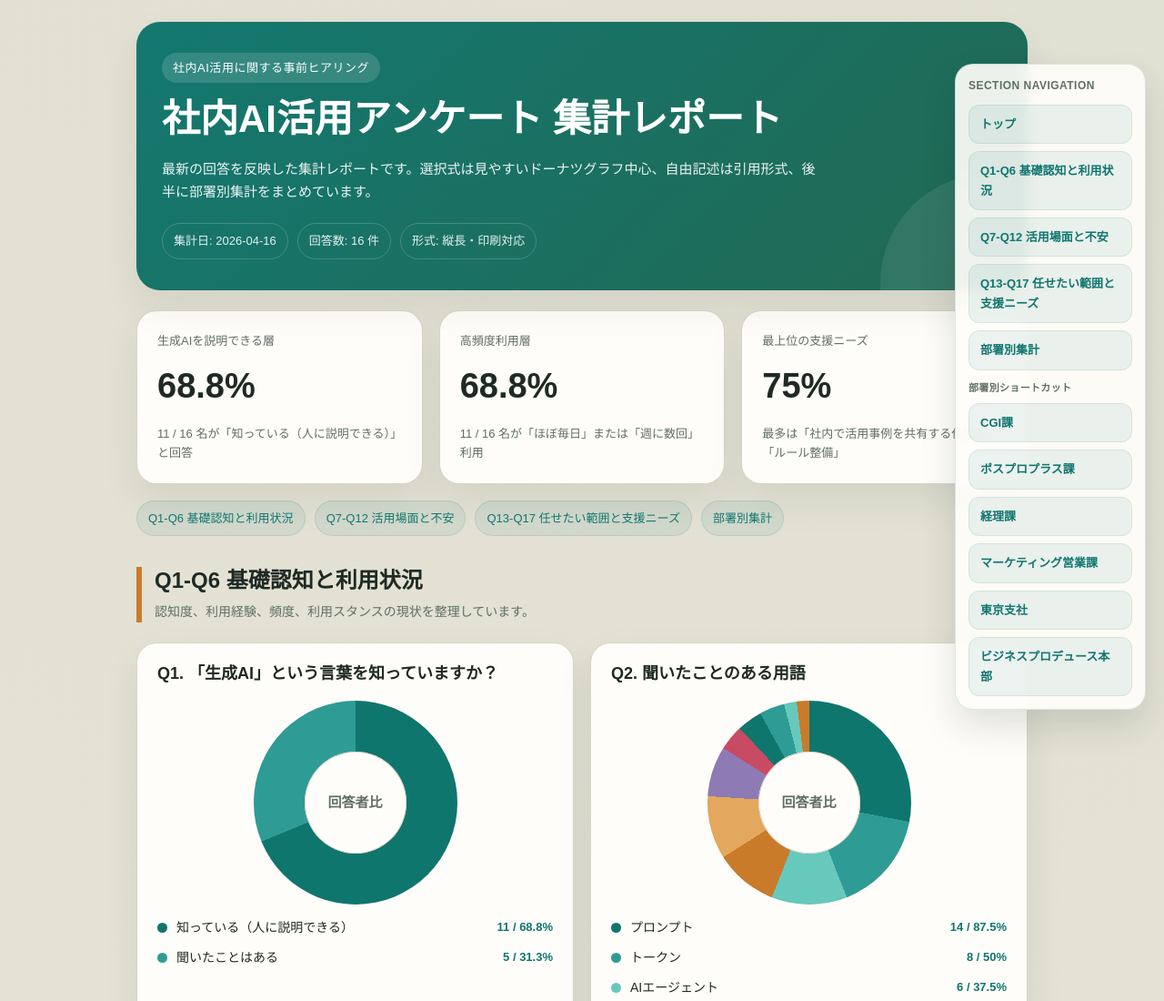
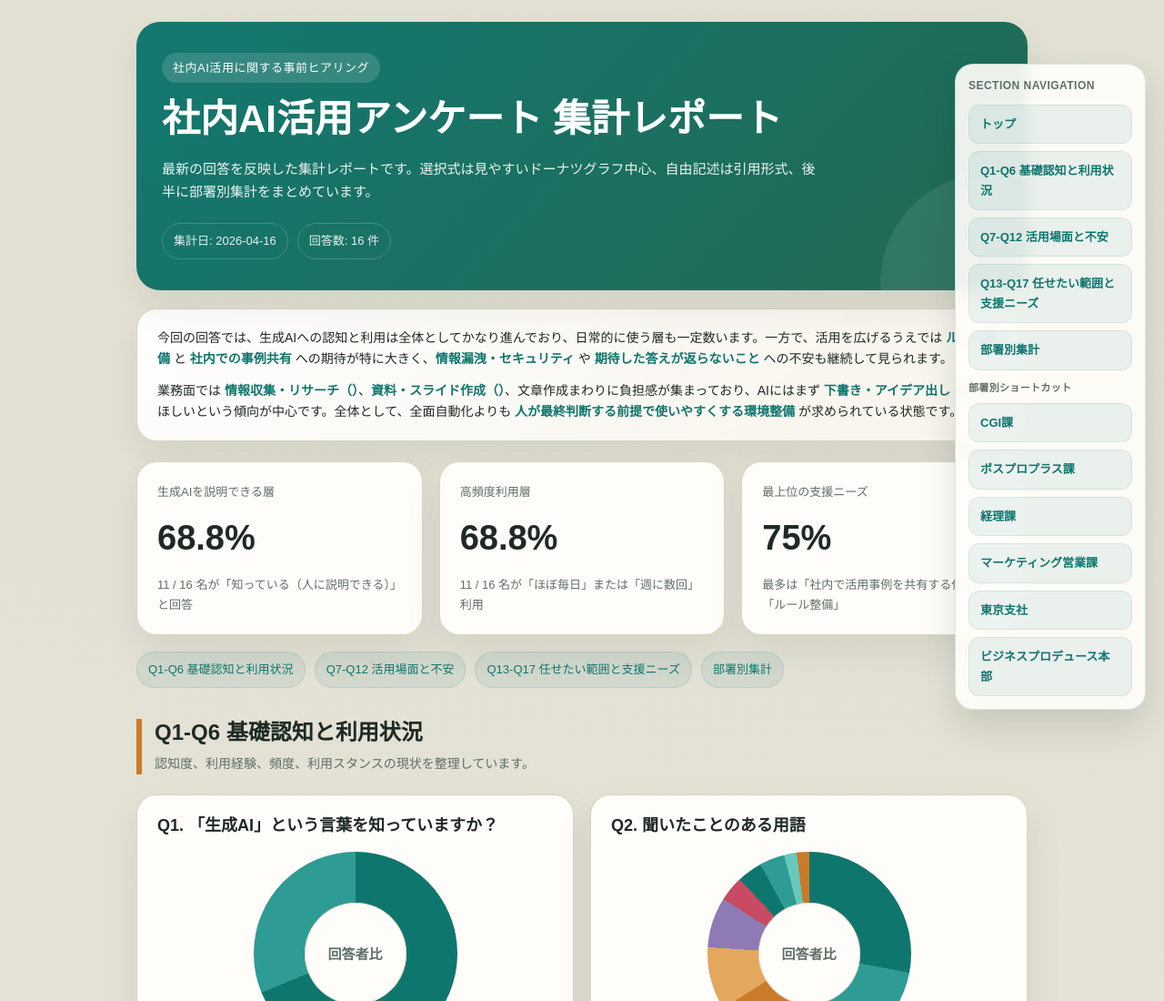
Before and after one commit to hirokimagic15-a11y/AIquestionnaire, a plain HTML site: page docs/index.html in a window 1280 px wide. Shown: the top 1100 px of the page at 91% size. Drawn offline with Linux system fonts and the light colour scheme.

Commit message:
Update AI questionnaire site

```diff
--- a/docs/index.html
+++ b/docs/index.html
@@ -86,6 +86,25 @@
       padding: 8px 12px;
       border: 1px solid rgba(255,255,255,0.18);
       border-radius: 999px;
+    }
+    .summary-block {
+      margin-top: 20px;
+      padding: 20px 22px;
+      border-radius: 22px;
+      background: linear-gradient(135deg, rgba(255,255,255,0.94), rgba(248,244,236,0.96));
+      border: 1px solid rgba(216,208,193,0.95);
+      box-shadow: var(--shadow);
+    }
+    .summary-block p {
+      margin: 0;
+      color: var(--ink);
+      font-size: 14px;
+    }
+    .summary-block p + p {
+      margin-top: 12px;
+    }
+    .summary-block strong {
+      color: var(--brand);
     }
     .grid { display: grid; gap: 18px; margin-top: 22px; }
     .grid.two { grid-template-columns: repeat(2, minmax(0, 1fr)); }
@@ -361,9 +380,13 @@
       <div class="meta">
         <span>集計日: 2026-04-16</span>
         <span>回答数: 16 件</span>
-        <span>形式: 縦長・印刷対応</span>
       </div>
     </section>
+
+    <section class="summary-block">
+  <p>今回の回答では、生成AIへの認知と利用は全体としてかなり進んでおり、日常的に使う層も一定数います。一方で、活用を広げるうえでは <strong>ルール整備</strong> と <strong>社内での事例共有</strong> への期待が特に大きく、<strong>情報漏洩・セキュリティ</strong> や <strong>期待した答えが返らないこと</strong> への不安も継続して見られます。</p>
+  <p>業務面では <strong>情報収集・リサーチ（）</strong>、<strong>資料・スライド作成（）</strong>、文章作成まわりに負担感が集まっており、AIにはまず <strong>下書き・アイデア出し</strong> を担ってほしいという傾向が中心です。全体として、全面自動化よりも <strong>人が最終判断する前提で使いやすくする環境整備</strong> が求められている状態です。</p>
+</section>
 
     <section class="grid three">
       <article class="card stat">
```
